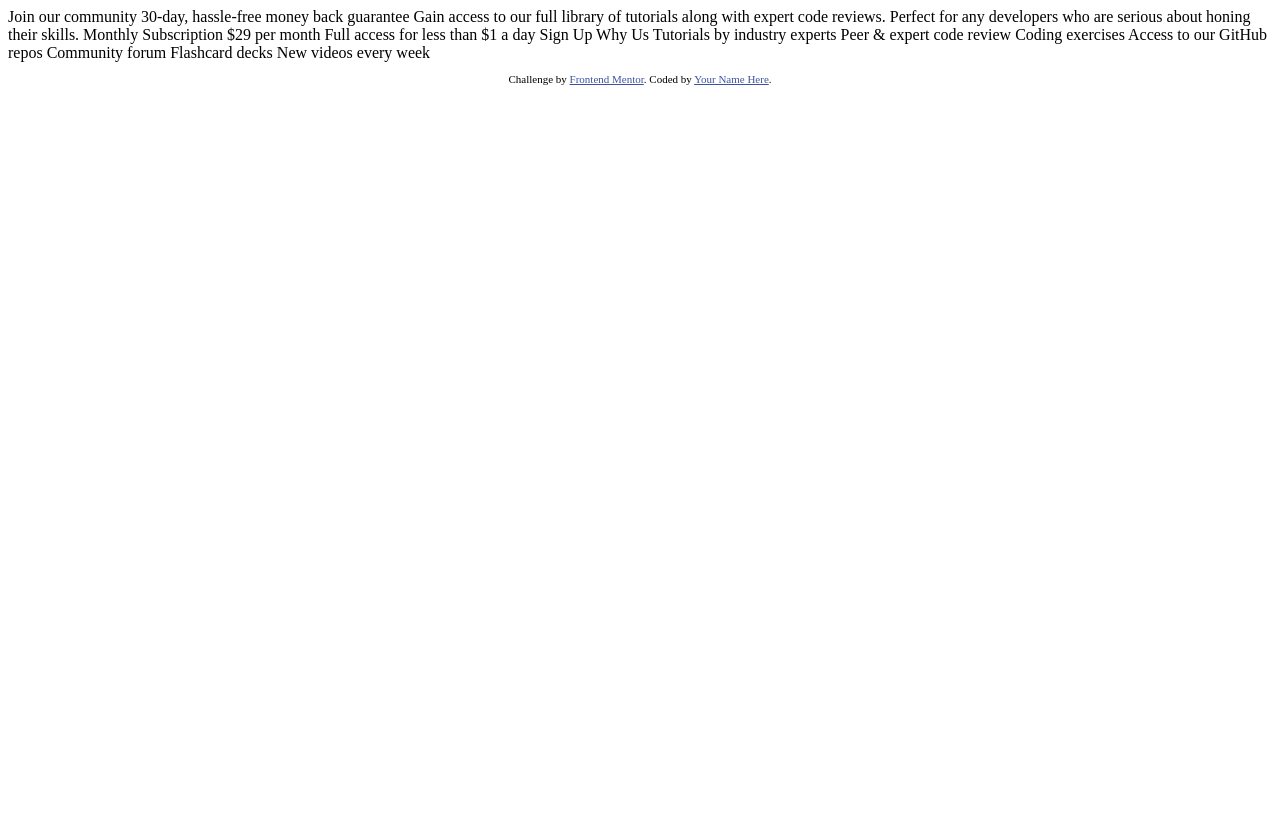
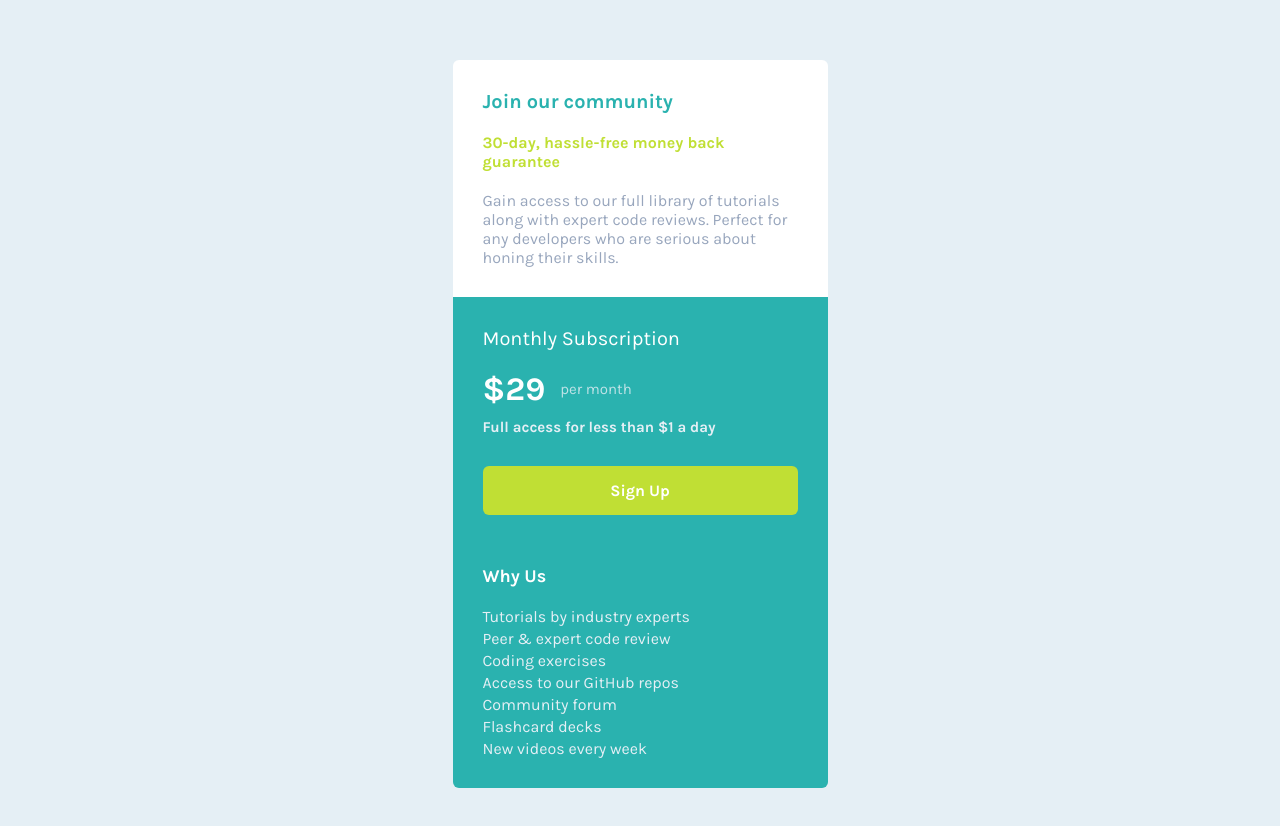
Before and after one commit to danilobandeira29/single-price-grid-component, a plain HTML site: page index.html in a window 1280 px wide. Before the commit the page ends 800 px from the top, so only its background shows below. Drawn offline with Linux system fonts and the light colour scheme.

Commit message:
style: add structure and classes

```diff
--- a/index.html
+++ b/index.html
@@ -1,50 +1,67 @@
 <!DOCTYPE html>
-<html lang="en">
+<html lang="pt-BR">
 <head>
   <meta charset="UTF-8">
   <meta name="viewport" content="width=device-width, initial-scale=1.0"> <!-- displays site properly based on user's device -->
 
   <link rel="icon" type="image/png" sizes="32x32" href="./images/favicon-32x32.png">
+  <link rel="stylesheet" href="./style.css">
 
-  <title>Frontend Mentor | Single Price Grid Component</title>
+  <title>Single Price Grid Component</title>
 
-  <!-- Feel free to remove these styles or customise in your own stylesheet 👍 -->
-  <style>
-    .attribution { font-size: 11px; text-align: center; }
-    .attribution a { color: hsl(228, 45%, 44%); }
-  </style>
 </head>
 <body>
+  <div class="container">
+    <div class="header-card">
+      <hgroup class="title-container">
+        <h3 class="title-medium">
           Join our community
+        </h3>
 
+        <h4 class="title-neutral">
           30-day, hassle-free money back guarantee
+        </h4>
+      </hgroup>
 
+      <p class="text-neutral">
         Gain access to our full library of tutorials along with expert code reviews.
         Perfect for any developers who are serious about honing their skills.
+      </p>
+    </div>
 
+    <div class="container-card">
+      <hgroup>
+        <h4 class="title-neutral">
           Monthly Subscription
+        </h4>
 
-  &dollar;29 per month
+        <h5>
+        <strong>&dollar;29</strong><span>per month</span>
+        </h5>
 
+        <h6>
           Full access for less than &dollar;1 a day
+        </h6>
+      </hgroup>
 
+      <a href="#" class="sign-up">
         Sign Up
+      </a>
 
-  Why Us
+      <div class="footer-card">
+        <strong>Why Us</strong>
+        <ul>
+          <li>Tutorials by industry experts</li>
+          <li>Peer &amp; expert code review</li>
+          <li>Coding exercises</li>
+          <li>Access to our GitHub repos</li>
+          <li>Community forum</li>
+          <li>Flashcard decks</li>
+          <li>New videos every week</li>
+        </ul>
+      </div>
+    </div>
+  </div>
 
-  Tutorials by industry experts
-  Peer &amp; expert code review
-  Coding exercises
-  Access to our GitHub repos
-  Community forum
-  Flashcard decks
-  New videos every week
-
-  <footer>
-    <p class="attribution">
-      Challenge by <a href="https://www.frontendmentor.io?ref=challenge" target="_blank">Frontend Mentor</a>.
-      Coded by <a href="#">Your Name Here</a>.
-    </p>
-  </footer>
 </body>
 </html>
```
Lines whose indentation alone changed are shown as unchanged.
